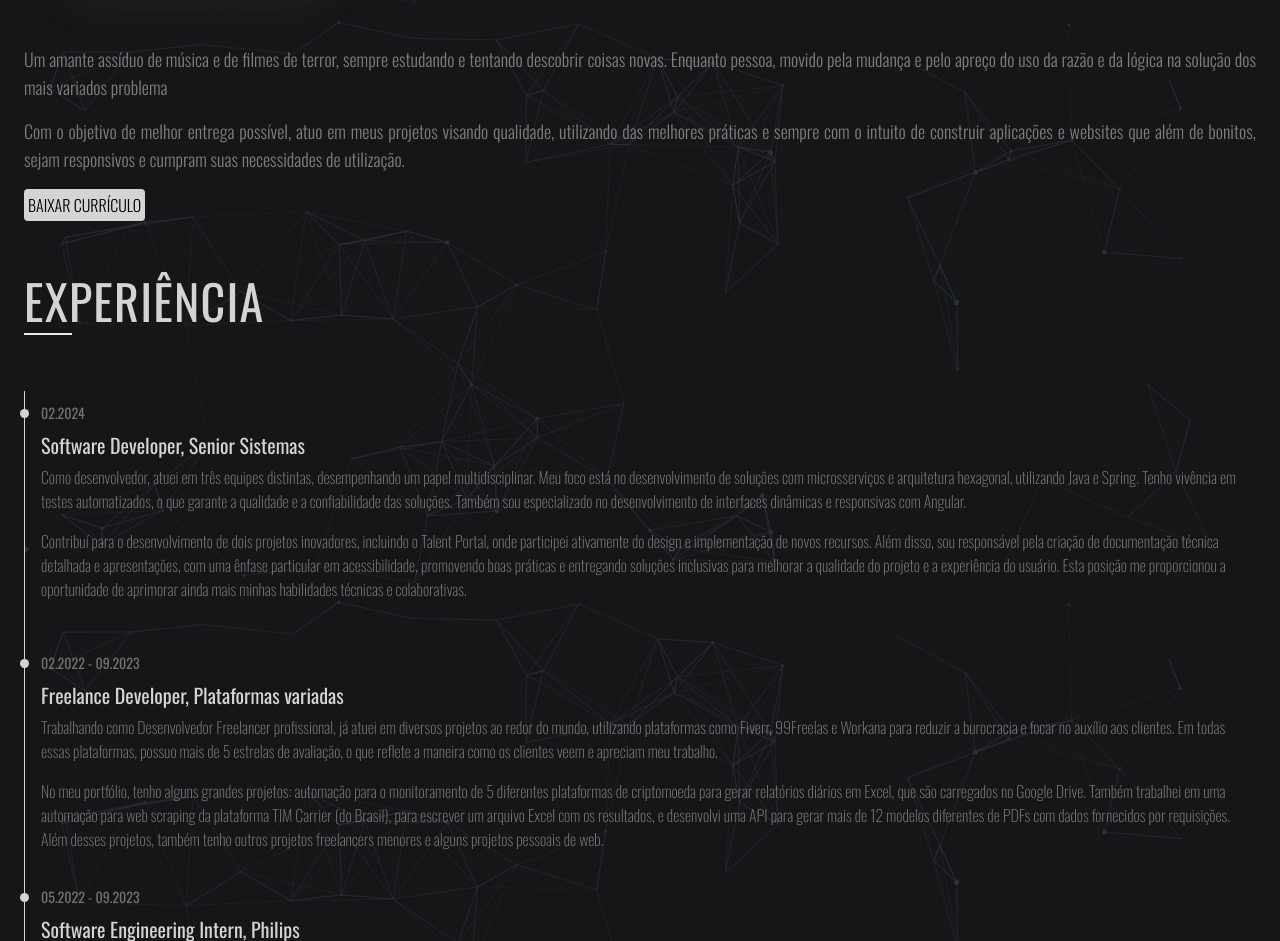
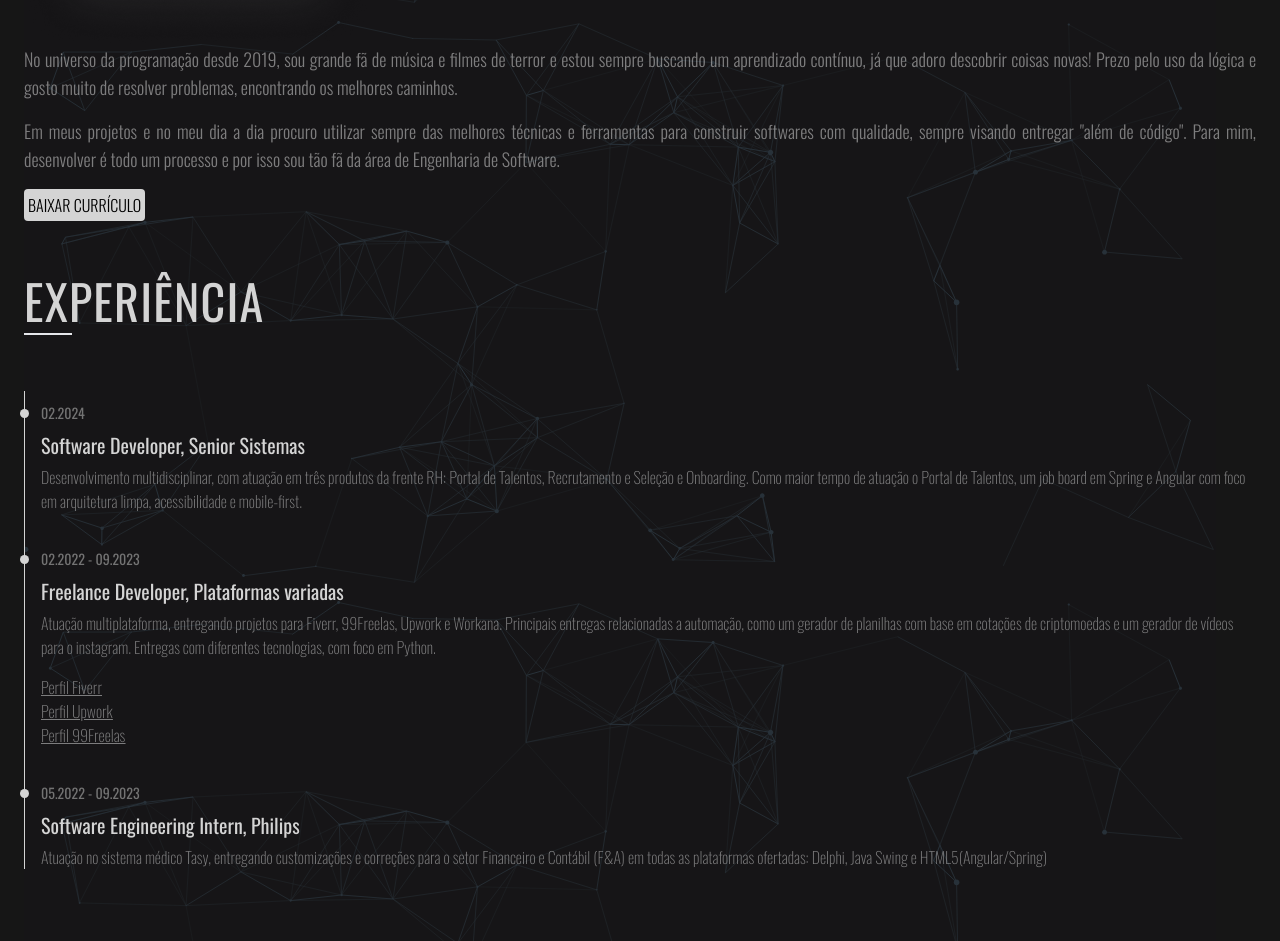
Before and after one commit to Samuel0102/elmusa-portfolio, an Angular app: page / in a window 1280 px wide. Shown: the part 1171-2112 px from the top of the page. Built offline with nearby package versions, Linux system fonts and the light colour scheme.

Commit message:
feat(texts): adjustments on texts

```diff
--- a/src/app/features/about/views/about/about.component.html
+++ b/src/app/features/about/views/about/about.component.html
@@ -8,15 +8,15 @@
 
   <div class="font-light opacity-55 text-justify text-lg">
     <p>
-      Um amante assíduo de música e de filmes de terror, sempre estudando e
-      tentando descobrir coisas novas. Enquanto pessoa, movido pela mudança e
-      pelo apreço do uso da razão e da lógica na solução dos mais variados problema
+      No universo da programação desde 2019, sou grande fã de música e filmes de terror e
+      estou sempre buscando um aprendizado contínuo, já que adoro descobrir coisas novas!
+      Prezo pelo uso da lógica e gosto muito de resolver problemas, encontrando os
+      melhores caminhos.
     </p>
     <p class="mt-4">
-      Com o objetivo de melhor entrega possível, atuo em meus projetos visando
-      qualidade, utilizando das melhores práticas e sempre com o intuito de
-      construir aplicações e websites que além de bonitos, sejam responsivos e
-      cumpram suas necessidades de utilização.
+      Em meus projetos e no meu dia a dia procuro utilizar sempre das melhores técnicas e ferramentas
+      para construir softwares com qualidade, sempre visando entregar "além de código". Para mim, desenvolver
+      é todo um processo e por isso sou tão fã da área de Engenharia de Software.
     </p>
   </div>
 
--- a/src/app/features/home/views/home/home.component.ts
+++ b/src/app/features/home/views/home/home.component.ts
@@ -26,7 +26,8 @@ export class HomeComponent implements OnInit {
   public readonly subtitles = [
     'Web Developer',
     'Fullstack Developer',
-    'Python Developer'
+    'Python Developer',
+    'Software Engineer'
   ];
 
   public readonly arrowDownIcon = faArrowDown;
--- a/src/assets/data/experience-list.ts
+++ b/src/assets/data/experience-list.ts
@@ -8,47 +8,28 @@ export const experienceList: Experience[] = [
     company: 'Senior Sistemas',
     description: `
       <p>
-      Como desenvolvedor, atuei em três equipes distintas, desempenhando um papel multidisciplinar. Meu foco está no desenvolvimento de soluções com microsserviços
-      e arquitetura hexagonal, utilizando Java e Spring. Tenho vivência em testes automatizados,
-      o que garante a qualidade e a confiabilidade das soluções.
-      Também sou especializado no desenvolvimento de interfaces
-      dinâmicas e responsivas com Angular.
+      Desenvolvimento multidisciplinar,  com atuação em três produtos da frente RH: Portal de
+      Talentos, Recrutamento e Seleção e Onboarding.  Como maior tempo de atuação o Portal de
+      Talentos, um job board em Spring e Angular com foco em arquitetura limpa, acessibilidade e mobile-first.
       </p>
-
-      <p>
-      Contribuí para o desenvolvimento de dois projetos inovadores, incluindo o Talent Portal,
-      onde participei ativamente do design e implementação de novos recursos.
-      Além disso, sou responsável pela criação de documentação técnica detalhada e
-      apresentações, com uma ênfase particular em acessibilidade, promovendo boas práticas
-      e entregando soluções inclusivas para melhorar a qualidade do projeto e
-      a experiência do usuário. Esta posição me proporcionou a oportunidade de
-      aprimorar ainda mais minhas habilidades técnicas e colaborativas.
-      <p/>
       `
   },
   {
     id: 2,
-      date: '02.2022 - 09.2023',
+    date: '02.2022 - 09.2023',
     jobPosition: 'Freelance Developer',
     company: 'Plataformas variadas',
     description: `
       <p>
-      Trabalhando como Desenvolvedor Freelancer profissional, já atuei em diversos projetos
-      ao redor do mundo, utilizando plataformas como Fiverr, 99Freelas e
-      Workana para reduzir a burocracia e focar no auxílio aos clientes.
-      Em todas essas plataformas, possuo mais de 5 estrelas de avaliação,
-      o que reflete a maneira como os clientes veem e apreciam meu trabalho.
+      Atuação multiplataforma, entregando projetos para Fiverr, 99Freelas, Upwork e Workana.
+      Principais entregas relacionadas a automação, como um gerador de planilhas com base
+      em cotações de criptomoedas e um gerador de vídeos para o instagram. Entregas com diferentes tecnologias, com foco em Python.
       </p>
-
-      <p>
-      No meu portfólio, tenho alguns grandes projetos: automação para o monitoramento de 5
-      diferentes plataformas de criptomoeda para gerar relatórios diários em Excel,
-      que são carregados no Google Drive. Também trabalhei em uma automação para web
-      scraping da plataforma TIM Carrier (do Brasil), para escrever um arquivo Excel
-      com os resultados, e desenvolvi uma API para gerar mais de 12 modelos diferentes
-      de PDFs com dados fornecidos por requisições. Além desses projetos, também tenho
-      outros projetos freelancers menores e alguns projetos pessoais de web.
-      </p>
+      <div class="underline flex flex-col">
+        <a href="https://www.fiverr.com/samuelpachecofe">Perfil Fiverr</a>
+        <a href="https://www.upwork.com/freelancers/~01d8b4280b6fa8913b">Perfil Upwork</a>
+        <a href="https://www.99freelas.com.br/user/samuel-pacheco-ferreira">Perfil 99Freelas</a>
+      </div>
       `
   },
   {
@@ -58,26 +39,8 @@ export const experienceList: Experience[] = [
     company: 'Philips',
     description: `
       <p>
-        Como estagiário de Engenharia de Software na Philips, contribui para o desenvolvimento de
-        soluções para as operações de back-office (Financeiro e Contábil) do sistema EMR Tasy.
-        Durante meu estágio, estive ativamente envolvido em vários projetos da empresa,
-        recebendo constantemente feedback positivo da gestão sobre a qualidade do meu
-        trabalho e expertise técnica.
-      </p>
-
-      <p>
-        Além de codificação e configuração de sistemas, criei documentação detalhada sobre
-        ferramentas e configurações, o que apoiou significativamente as operações e
-        o compartilhamento de conhecimento da equipe. Esse papel me permitiu aprofundar
-        minha experiência profissional em desenvolvimento web, trabalhando diariamente
-        com tecnologias como JavaScript, Java, SQL/PLSQL (Oracle) e outras.
-      </p>
-
-      <p>
-        Além disso, ganhei experiência prática com o framework SAFe, colaborando em um ambiente ágil.
-        Meu trabalho também proporcionou valiosos insights sobre TI na saúde,
-        ampliando minha compreensão sobre o desenvolvimento e manutenção de
-        sistemas voltados para o setor de saúde.
+       Atuação no sistema médico Tasy, entregando customizações e correções para o setor Financeiro e
+       Contábil (F&A) em todas as plataformas ofertadas: Delphi, Java Swing  e HTML5(Angular/Spring)
       </p>
       `
   }
```
